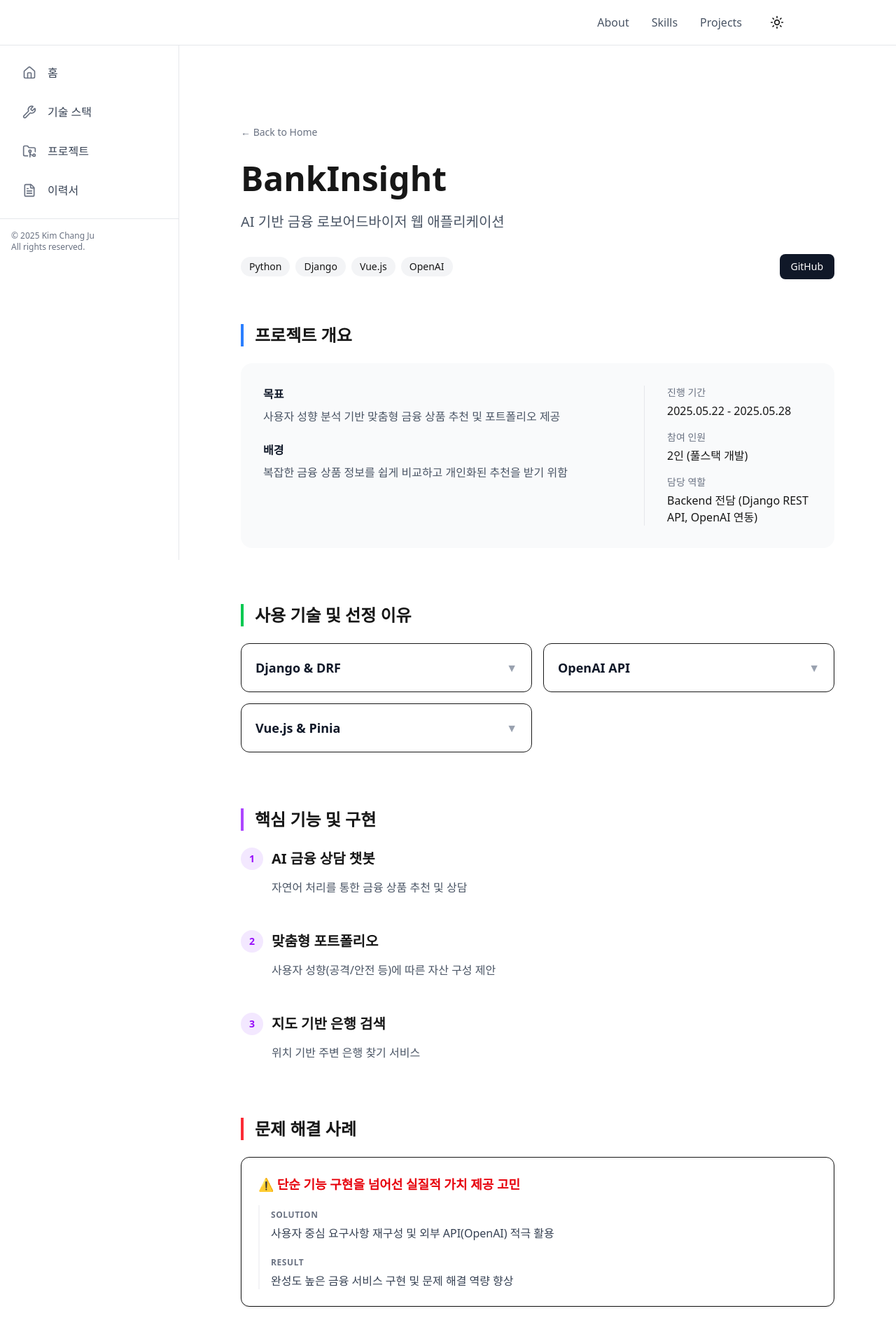
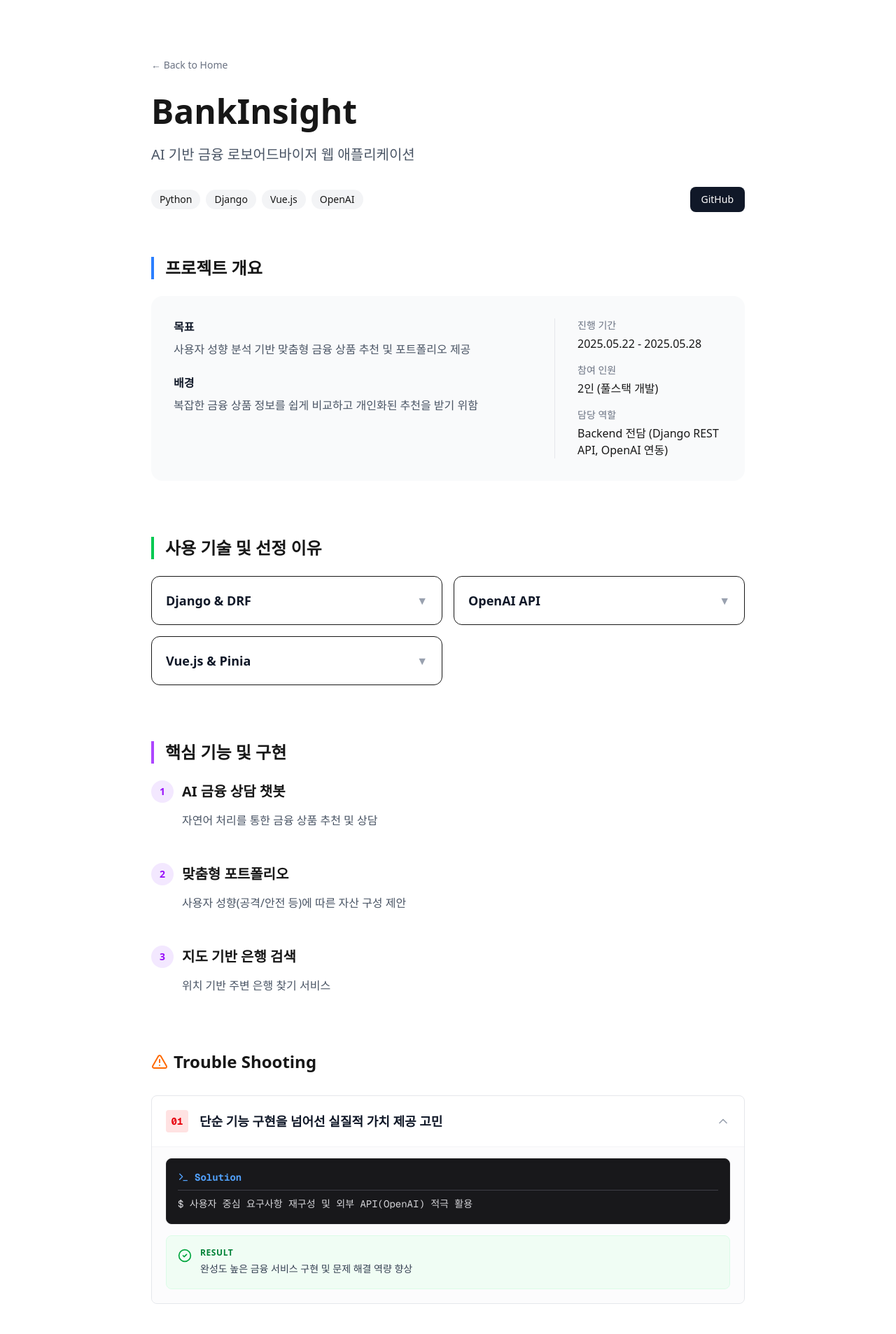
Before and after one commit to micayell/portfolio, a Next.js app: page /projects/bank-insight in a window 1280 px wide. Shown: the top 1906 px of the page at 70% size. Built offline with nearby package versions, Linux system fonts and the light colour scheme.

Commit message:
전반적인 구조 변경

```diff
--- a/src/app/layout.tsx
+++ b/src/app/layout.tsx
@@ -2,8 +2,8 @@ import type { Metadata } from "next";
 import { Geist, Geist_Mono } from "next/font/google";
 import "./globals.css";
 import { ThemeProvider } from "@/components/providers/ThemeProvider";
-import Header from "@/components/ui/Header"; // 헤더는 그대로 유지
-import AppLayout from "@/components/layout/AppLayout"; // 새로 만든 레이아웃 import
+import AppLayout from "@/components/layout/AppLayout";
+// Header import 제거
 
 const geistSans = Geist({
   variable: "--font-geist-sans",
@@ -29,13 +29,12 @@ export default function RootLayout({ children }: { children: React.ReactNode })
           defaultTheme="system"
           enableSystem
           disableTransitionOnChange
-      >
-        <Header /> {/* 헤더는 최상단 고정 */}
+        >
+          {/* Header 컴포넌트 제거 (page.tsx로 이동) */}
 
-        {/* AppLayout으로 children을 감쌉니다 */}
-        <AppLayout>
-          {children}
-        </AppLayout>
+          <AppLayout>
+            {children}
+          </AppLayout>
 
         </ThemeProvider>
       </body>
--- a/src/app/page.tsx
+++ b/src/app/page.tsx
@@ -1,6 +1,6 @@
 "use client"; // 👈 상태 관리를 위해 클라이언트 컴포넌트로 변경
 
-import { useState, useEffect } from "react"; // 👈 추가
+import { useState } from "react"; // 👈 추가
 import Header from "@/components/ui/Header";
 import ProjectCarousel from "@/components/ui/ProjectCarousel";
 import About from "@/components/ui/About";
@@ -20,6 +20,7 @@ function getStartDate(period: string): number {
 
 export default function Home() {
   const [showIntro, setShowIntro] = useState(true); // 👈 인트로 표시 상태
+  const [activeTab, setActiveTab] = useState("about"); // 초기 탭
 
   // 정렬 로직 (컴포넌트 내부로 이동)
   const sortedProjects = [...projects].sort((a, b) => {
@@ -41,10 +42,7 @@ export default function Home() {
   // 인트로 종료 핸들러
   const handleIntroClick = () => {
     setShowIntro(false);
-    // 약간의 지연 후 스크롤 이동 (선택 사항)
-    setTimeout(() => {
-      document.getElementById("about")?.scrollIntoView({ behavior: "smooth" });
-    }, 100);
+    // 탭 방식이므로 스크롤 이동 불필요
   };
 
   return (
@@ -60,13 +58,27 @@ export default function Home() {
 
       {/* 2. 본문 내용 (인트로가 사라지면 보임) */}
       <div className={`transition-opacity duration-1000 ${showIntro ? 'opacity-0 h-0 overflow-hidden' : 'opacity-100'}`}>
-        <Header />
 
-        <main className="max-w-5xl mx-auto px-6 pt-32 pb-20 space-y-32">
+        {/* Header에 현재 탭 상태 전달 */}
+        <Header activeTab={activeTab} onTabChange={setActiveTab} />
+
+        <main className="max-w-5xl mx-auto px-6 pt-32 pb-20">
+
+          {/* 탭에 따라 조건부 렌더링 */}
+          {activeTab === "about" && (
+            <div className="animate-in fade-in slide-in-from-bottom-4 duration-500">
               <About />
+            </div>
+          )}
+
+          {activeTab === "skills" && (
+            <div className="animate-in fade-in slide-in-from-bottom-4 duration-500">
               <Skills />
+            </div>
+          )}
 
-          <section id="projects" className="scroll-mt-24">
+          {activeTab === "projects" && (
+            <section className="animate-in fade-in slide-in-from-bottom-4 duration-500">
               <div className="mb-12 text-center md:text-left">
                 <h2 className="text-4xl font-bold mb-4 inline-block border-b-4 border-blue-500 pb-2">
                   Projects
@@ -75,9 +87,10 @@ export default function Home() {
                   사용자에게 가치를 더하는 서비스를 고민하고 구현합니다.
                 </p>
               </div>
-
               <ProjectCarousel projects={sortedProjects} />
             </section>
+          )}
+
         </main>
 
         <footer className="py-8 text-center text-sm text-gray-500 border-t border-gray-200 dark:border-gray-800">
--- a/src/app/projects/[id]/page.tsx
+++ b/src/app/projects/[id]/page.tsx
@@ -1,6 +1,7 @@
 import { projects } from "@/data/projects";
 import { notFound } from "next/navigation";
 import Link from "next/link";
+import TroubleShooting from "@/components/ui/TroubleShooting"; // 👈 아코디언 컴포넌트 import
 
 export function generateStaticParams() {
   return projects.map((p) => ({
@@ -88,7 +89,7 @@ export default async function ProjectDetail({
       {/* 2. 사용 기술 (Skills) */}
       <section className="mb-20">
         <h2 className="text-2xl font-bold mb-6 border-l-4 border-green-500 pl-4">사용 기술 및 선정 이유</h2>
-        <div className="grid grid-cols-1 md:grid-cols-2 gap-4"> {/* 2열로 변경 추천 (내용 길어질 수 있어서) */}
+        <div className="grid grid-cols-1 md:grid-cols-2 gap-4">
           {project.skills.map((skill) => (
             <div
               key={skill.name}
@@ -135,35 +136,14 @@ export default async function ProjectDetail({
                   {feature.description}
                 </p>
               </div>
-              {/* 이미지가 있다면 여기에 렌더링 (지금은 없어서 생략) */}
-              {/* <div className="flex-1 h-64 bg-gray-100 rounded-xl w-full"></div> */}
             </div>
           ))}
         </div>
       </section>
 
-      {/* 4. 트러블 슈팅 (Trouble Shooting) */}
+      {/* 4. 트러블 슈팅 (Trouble Shooting) - 클라이언트 컴포넌트로 교체 */}
       {project.troubleShooting && (
-        <section className="mb-20">
-          <h2 className="text-2xl font-bold mb-6 border-l-4 border-red-500 pl-4">문제 해결 사례</h2>
-          <div className="space-y-6">
-            {project.troubleShooting.map((ts, index) => (
-              <div key={index} className="bg-white dark:bg-black border dark:border-gray-800 rounded-xl p-6 shadow-sm">
-                <h3 className="text-lg font-bold mb-4 text-red-600">⚠️ {ts.problem}</h3>
-                <div className="space-y-4 pl-4 border-l-2 border-gray-100 dark:border-gray-800">
-                  <div>
-                    <span className="text-xs font-bold text-gray-500 uppercase tracking-wider">Solution</span>
-                    <p className="mt-1 text-gray-700 dark:text-gray-300">{ts.solution}</p>
-                  </div>
-                  <div>
-                    <span className="text-xs font-bold text-gray-500 uppercase tracking-wider">Result</span>
-                    <p className="mt-1 text-gray-700 dark:text-gray-300">{ts.result}</p>
-                  </div>
-                </div>
-              </div>
-            ))}
-          </div>
-        </section>
+        <TroubleShooting items={project.troubleShooting} />
       )}
     </article>
   );
--- a/src/components/layout/AppLayout.tsx
+++ b/src/components/layout/AppLayout.tsx
@@ -1,46 +1,11 @@
 import Link from "next/link";
-import { Home, Wrench, FolderGit2, FileText } from "lucide-react"; // 아이콘 import
-
-const MENU_ITEMS = [
-  { name: "홈", href: "/#about", icon: Home },
-  { name: "기술 스택", href: "/#skills", icon: Wrench },
-  { name: "프로젝트", href: "/#projects", icon: FolderGit2 },
-  { name: "이력서", href: "/resume.pdf", icon: FileText },
-];
 
 export default function AppLayout({ children }: { children: React.ReactNode }) {
   return (
-    <div className="flex min-h-screen pt-16"> {/* pt-16: 헤더 높이만큼 여백 */}
-
-      {/* 1. 사이드바 (왼쪽 고정) */}
-      <aside className="fixed left-0 top-16 w-64 h-[calc(100vh-4rem)] border-r border-gray-200 dark:border-gray-800 bg-white dark:bg-black hidden md:block overflow-y-auto">
-        <div className="p-4 space-y-2">
-          {MENU_ITEMS.map((item) => (
-            <Link
-              key={item.name}
-              href={item.href}
-              className="flex items-center gap-4 px-4 py-3 text-gray-700 dark:text-gray-300 hover:bg-gray-100 dark:hover:bg-zinc-800 rounded-lg transition-colors group"
-            >
-              {/* 아이콘 컴포넌트 사용 (group-hover로 색상 변경 효과 가능) */}
-              <item.icon className="w-5 h-5 text-gray-500 group-hover:text-black dark:text-gray-400 dark:group-hover:text-white transition-colors" />
-              <span className="font-medium">{item.name}</span>
-            </Link>
-          ))}
-        </div>
-
-        <div className="p-4 mt-auto border-t border-gray-200 dark:border-gray-800">
-          <p className="text-xs text-gray-500">
-            © 2025 Kim Chang Ju<br />
-            All rights reserved.
-          </p>
-        </div>
-      </aside>
-
-      {/* 2. 메인 콘텐츠 (오른쪽 영역) */}
-      <main className="flex-1 md:ml-64 bg-white dark:bg-black min-h-[calc(100vh-4rem)]">
-        <div className="max-w-7xl mx-auto px-4 md:px-8 py-8">
-          {children}
-        </div>
+    <div className="min-h-screen bg-white dark:bg-black">
+      {/* 사이드바 제거 및 단순 래퍼로 변경 */}
+      <main className="w-full">
+        {children}
       </main>
     </div>
   );
--- a/src/components/ui/Header.tsx
+++ b/src/components/ui/Header.tsx
@@ -2,28 +2,32 @@ import Link from "next/link";
 import { ThemeToggle } from "@/components/ui/ThemeToggle";
 import { NAV_ITEMS } from "@/constants/nav";
 
-export default function Header() {
+interface HeaderProps {
+  activeTab: string;
+  onTabChange: (id: string) => void;
+}
+
+export default function Header({ activeTab, onTabChange }: HeaderProps) {
   return (
     <header className="fixed top-0 left-0 right-0 z-50 bg-white/80 backdrop-blur-md border-b border-gray-200 dark:bg-black/80 dark:border-gray-800 transition-colors">
       <nav className="max-w-5xl mx-auto px-6 h-16 flex items-center justify-end">
-        {/* 메뉴들을 오른쪽으로 정렬 */}
         <div className="flex items-center gap-8">
-          {/* 네비게이션 링크 */}
           <ul className="flex gap-8 text-base font-medium text-gray-600 dark:text-gray-300">
             {NAV_ITEMS.map((item) => (
-              <li key={item.name}>
-                <Link
-                  href={item.href}
-                  className="hover:text-black dark:hover:text-white transition-colors relative group"
+              <li key={item.id}>
+                <button
+                  onClick={() => onTabChange(item.id)}
+                  className={`relative hover:text-black dark:hover:text-white transition-colors ${activeTab === item.id ? "text-black dark:text-white font-bold" : ""
+                    }`}
                 >
                   {item.name}
-                  {/* 호버 시 밑줄 애니메이션 효과 (선택 사항) */}
-                  <span className="absolute left-0 bottom-0 w-0 h-0.5 bg-black dark:bg-white transition-all group-hover:w-full" />
-                </Link>
+                  {activeTab === item.id && (
+                    <span className="absolute left-0 bottom-[-4px] w-full h-0.5 bg-blue-500" />
+                  )}
+                </button>
               </li>
             ))}
           </ul>
-
           <ThemeToggle />
         </div>
       </nav>
--- /dev/null
+++ b/src/components/ui/TroubleShooting.tsx
@@ -0,0 +1,92 @@
+"use client"; // 👈 클라이언트 컴포넌트 선언
+
+import { useState } from "react";
+import { AlertTriangle, CheckCircle2, ChevronDown, Terminal } from "lucide-react";
+
+interface TroubleShootingItemProps {
+  ts: {
+    problem: string;
+    solution: string;
+    result: string;
+  };
+  index: number;
+}
+
+function TroubleShootingItem({ ts, index }: TroubleShootingItemProps) {
+  const [isOpen, setIsOpen] = useState(true);
+
+  return (
+    <div className="border border-gray-200 dark:border-zinc-800 rounded-lg overflow-hidden bg-white dark:bg-zinc-950 transition-all duration-300 hover:border-blue-500/50">
+      {/* 헤더 */}
+      <button
+        onClick={() => setIsOpen(!isOpen)}
+        className="w-full flex items-center justify-between p-5 text-left hover:bg-gray-50 dark:hover:bg-zinc-900/50 transition-colors"
+      >
+        <div className="flex items-center gap-4">
+          <span className="flex items-center justify-center w-8 h-8 rounded bg-red-100 text-red-600 dark:bg-red-900/20 dark:text-red-400 font-mono text-sm font-bold">
+            {String(index + 1).padStart(2, '0')}
+          </span>
+          <div>
+            <h3 className="font-bold text-gray-900 dark:text-gray-100 text-lg leading-tight">
+              {ts.problem}
+            </h3>
+          </div>
+        </div>
+        <ChevronDown
+          className={`w-5 h-5 text-gray-400 transition-transform duration-300 ${
+            isOpen ? "rotate-180" : ""
+          }`}
+        />
+      </button>
+
+      {/* 본문 */}
+      <div
+        className={`overflow-hidden transition-all duration-300 ease-in-out ${
+          isOpen ? "max-h-[500px] opacity-100" : "max-h-0 opacity-0"
+        }`}
+      >
+        <div className="p-5 pt-0 border-t border-gray-100 dark:border-zinc-800 bg-gray-50/50 dark:bg-zinc-900/20">
+
+          {/* Solution */}
+          <div className="mt-4 bg-zinc-900 text-gray-300 p-4 rounded-lg font-mono text-sm shadow-inner border border-zinc-800">
+            <div className="flex items-center gap-2 mb-2 text-blue-400 border-b border-zinc-700 pb-2">
+              <Terminal className="w-4 h-4" />
+              <span className="font-bold">Solution</span>
+            </div>
+            <p className="leading-relaxed text-zinc-300">
+              $ {ts.solution}
+            </p>
+          </div>
+
+          {/* Result */}
+          <div className="mt-4 flex items-start gap-3 p-4 bg-green-50 dark:bg-green-900/10 rounded-lg border border-green-100 dark:border-green-900/20">
+            <CheckCircle2 className="w-5 h-5 text-green-600 dark:text-green-400 mt-0.5 flex-shrink-0" />
+            <div>
+              <span className="block text-xs font-bold text-green-700 dark:text-green-300 mb-1 uppercase tracking-wider">Result</span>
+              <p className="text-gray-700 dark:text-gray-300 text-sm leading-relaxed">
+                {ts.result}
+              </p>
+            </div>
+          </div>
+
+        </div>
+      </div>
+    </div>
+  );
+}
+
+export default function TroubleShooting({ items }: { items: any[] }) {
+  return (
+    <section>
+      <h2 className="text-2xl font-bold mb-8 flex items-center gap-2">
+        <AlertTriangle className="w-6 h-6 text-orange-500" />
+        Trouble Shooting
+      </h2>
+      <div className="grid gap-4">
+        {items.map((ts, index) => (
+          <TroubleShootingItem key={index} ts={ts} index={index} />
+        ))}
+      </div>
+    </section>
+  );
+}
--- a/src/constants/nav.ts
+++ b/src/constants/nav.ts
@@ -1,5 +1,5 @@
 export const NAV_ITEMS = [
-    { name: "About", href: "/#about" },
-    { name: "Skills", href: "/#skills" },
-    { name: "Projects", href: "/#projects" },
-  ];
+  { name: "About", id: "about" },
+  { name: "Skills", id: "skills" },
+  { name: "Projects", id: "projects" },
+] as const;
--- a/src/data/skills.ts
+++ b/src/data/skills.ts
@@ -1,12 +1,12 @@
 export const skills = {
-  Programming: ["Python", "JAVA", "C/C++"],
+  Programming: ["Python", "JAVA", "C/C++", "JavaScript"],
   "Front-End": [
     "React",
     "Next.js",
     "React-Native",
     "TypeScript",
     "Vue",
-    "JavaScript",
+    "Three.js",
     "Tailwind CSS",
     "HTML/CSS",
     "Bootstrap",
```
Also changed, not shown: src/components/ui/About.tsx (+25 -7 lines), src/data/about.ts (+23 -11 lines). Lines whose indentation alone changed are shown as unchanged.
